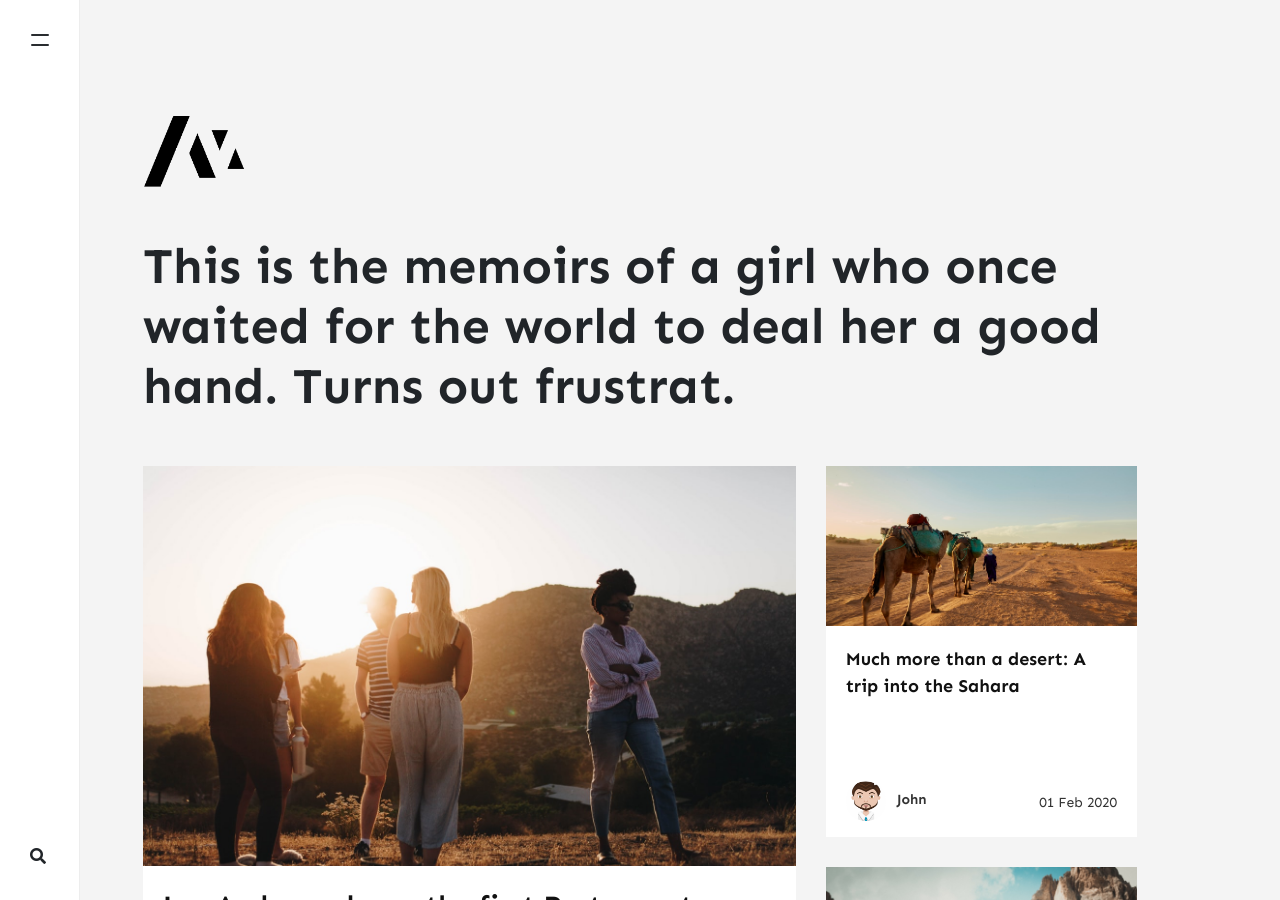
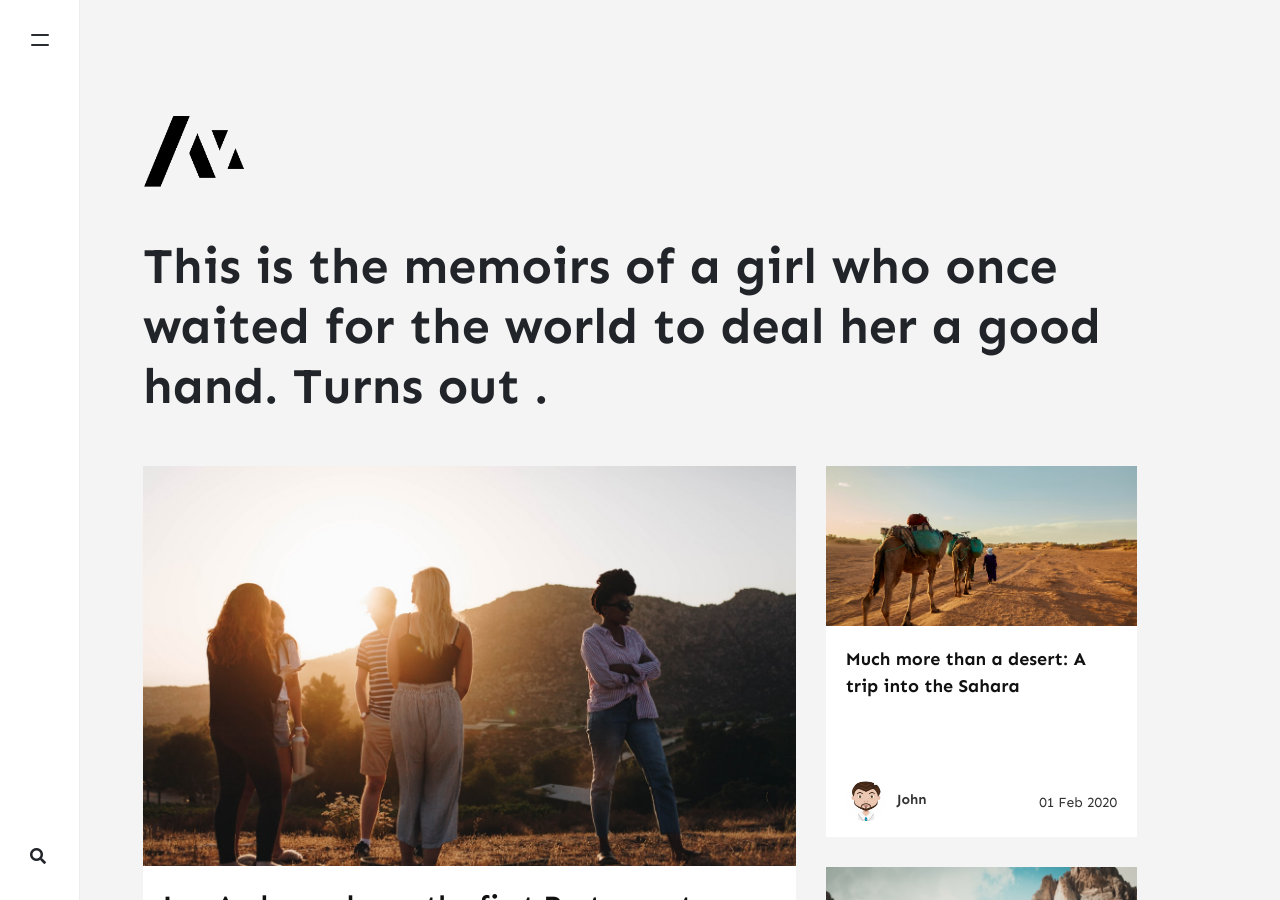
Before and after one commit to stackbit-projects/pleasant-squid-d6115, a Jekyll site: the page built from index.html, in a window 1280 px wide and 900 px high. Built offline with Jekyll 4.4.1, drawn with Linux system fonts in a browser that asks for light colours; nearby versions of some CDN libraries; the list of posts is cut into pages by our own code; comment, search, counter and statistics services are not loaded.

Commit message:
_config.yml: changed

```diff
--- a/_config.yml
+++ b/_config.yml
@@ -2,7 +2,7 @@ name: Memoirs
 title: Memoirs
 description: >-
   This is the memoirs of a girl who once waited for the world to deal her a good hand.
-   Turns out frustrat.
+   Turns out .
 logo: assets/images/logo.png
 favicon: assets/images/logo.png
 baseurl: ''
```
